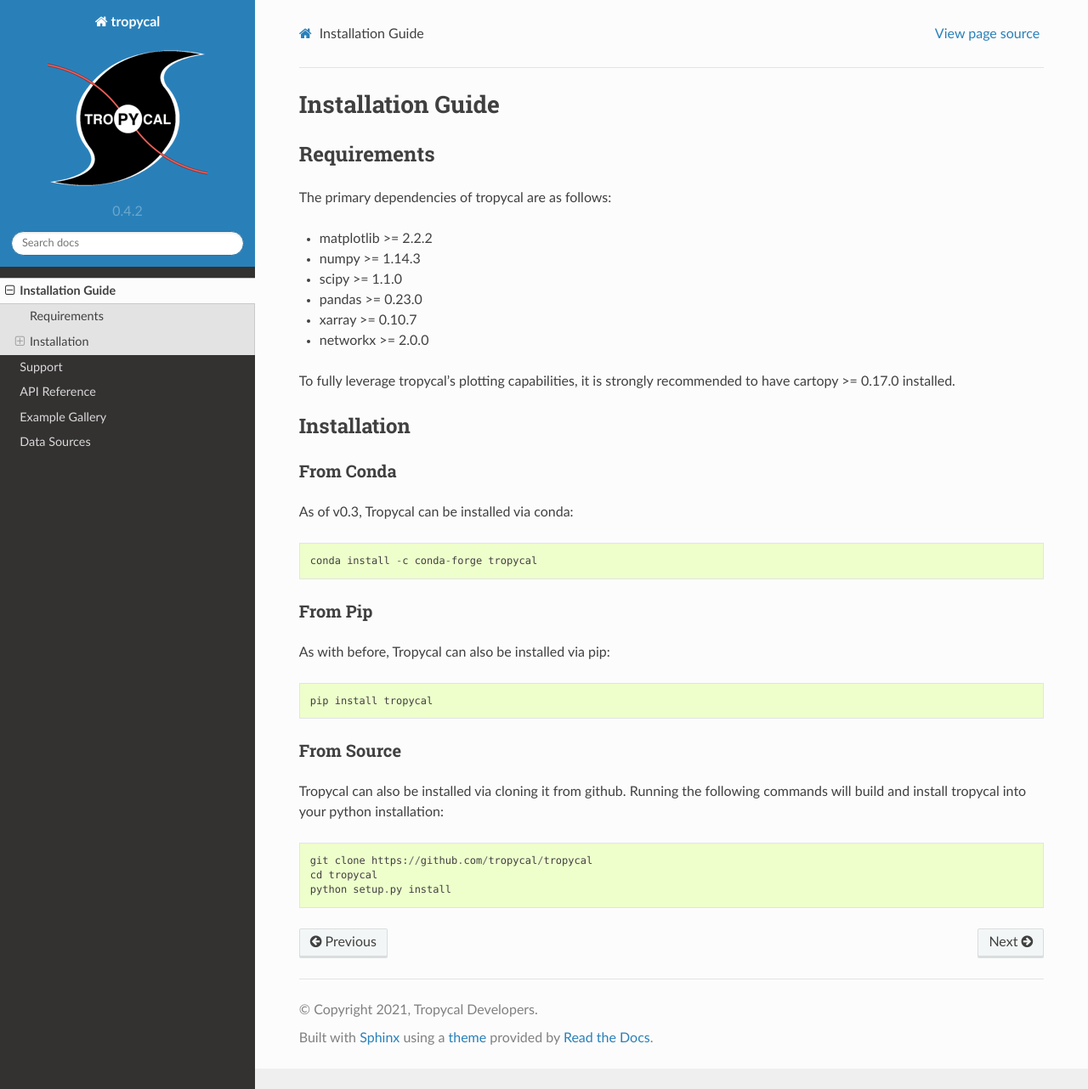
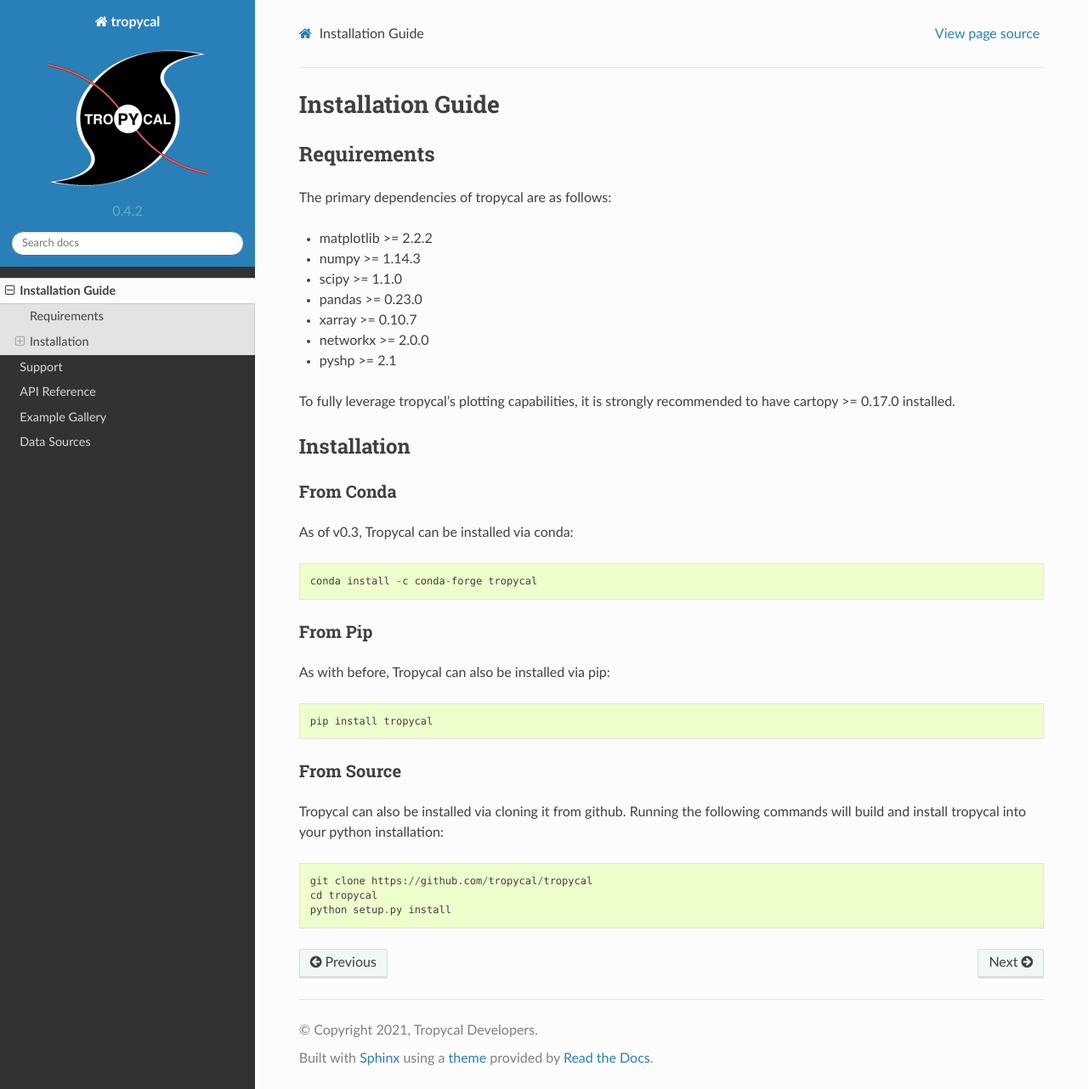
Before and after one commit to tropycal/tropycal, a Sphinx documentation site: the page built from docs/install.rst, in a window 1280 px wide and 1282 px high. Shown: the whole window at 85% size. Built offline with Sphinx 7.4.7 and the Read the Docs theme 2.0.0, drawn with Linux system fonts in a browser that asks for light colours; pages that are not in the unit, such as notebooks, are missing from menus; the version number is read from the project's files by our own code.

Commit message:
fix: add pyshp as a requirement

```diff
--- a/docs/install.rst
+++ b/docs/install.rst
@@ -14,6 +14,7 @@
 * pandas >= 0.23.0
 * xarray >= 0.10.7
 * networkx >= 2.0.0
+* pyshp >= 2.1
 
 To fully leverage tropycal's plotting capabilities, it is strongly recommended to have cartopy >= 0.17.0 installed.
 
--- a/setup.cfg
+++ b/setup.cfg
@@ -33,6 +33,7 @@
     pandas>=0.23.0
     networkx>=2.0.0
     requests>=2.22.0
+    pyshp>=2.1
 
 [options.packages.find]
 where = src
```
Also changed, not shown: README.md (+1 -0 lines).
